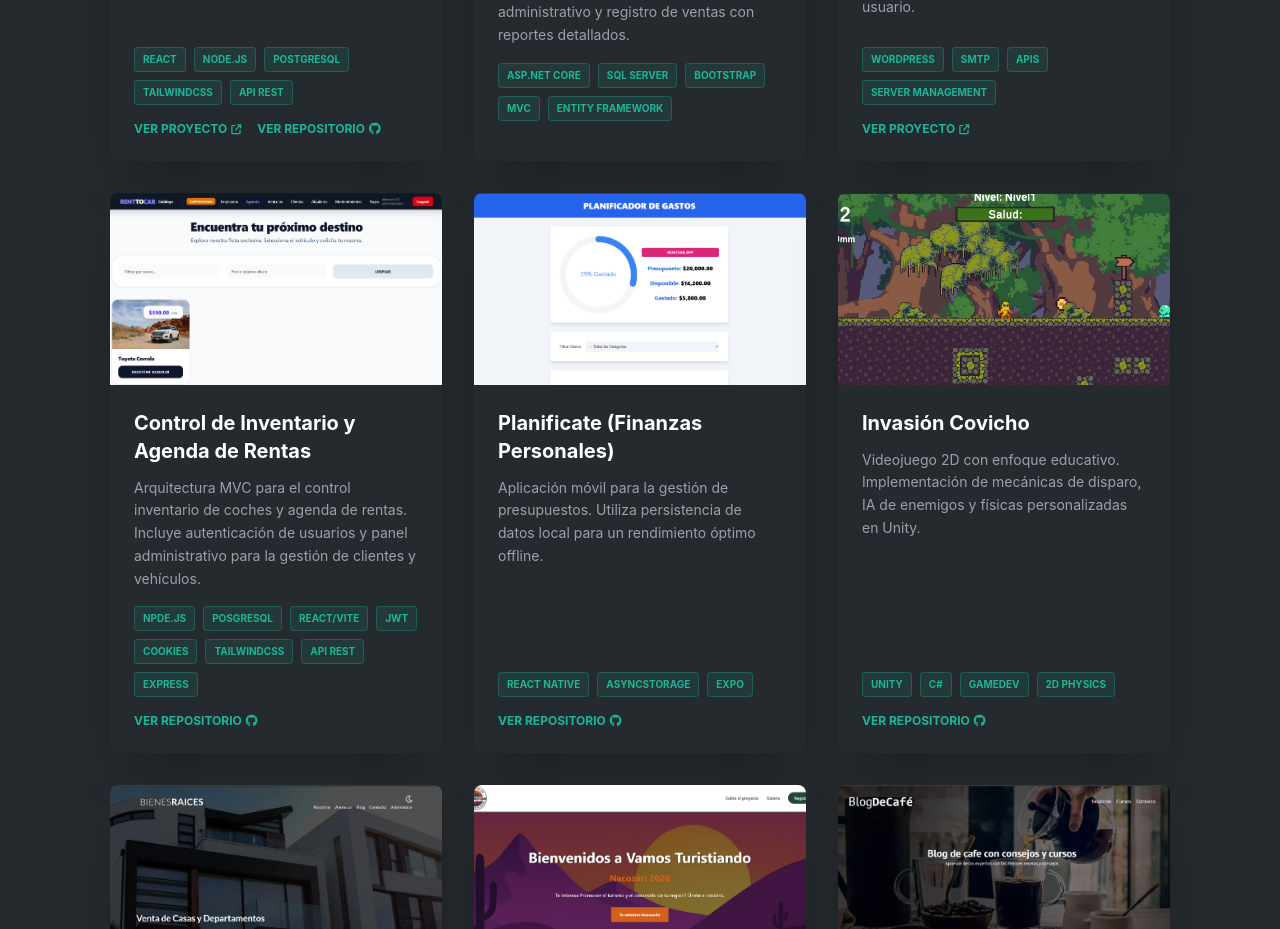
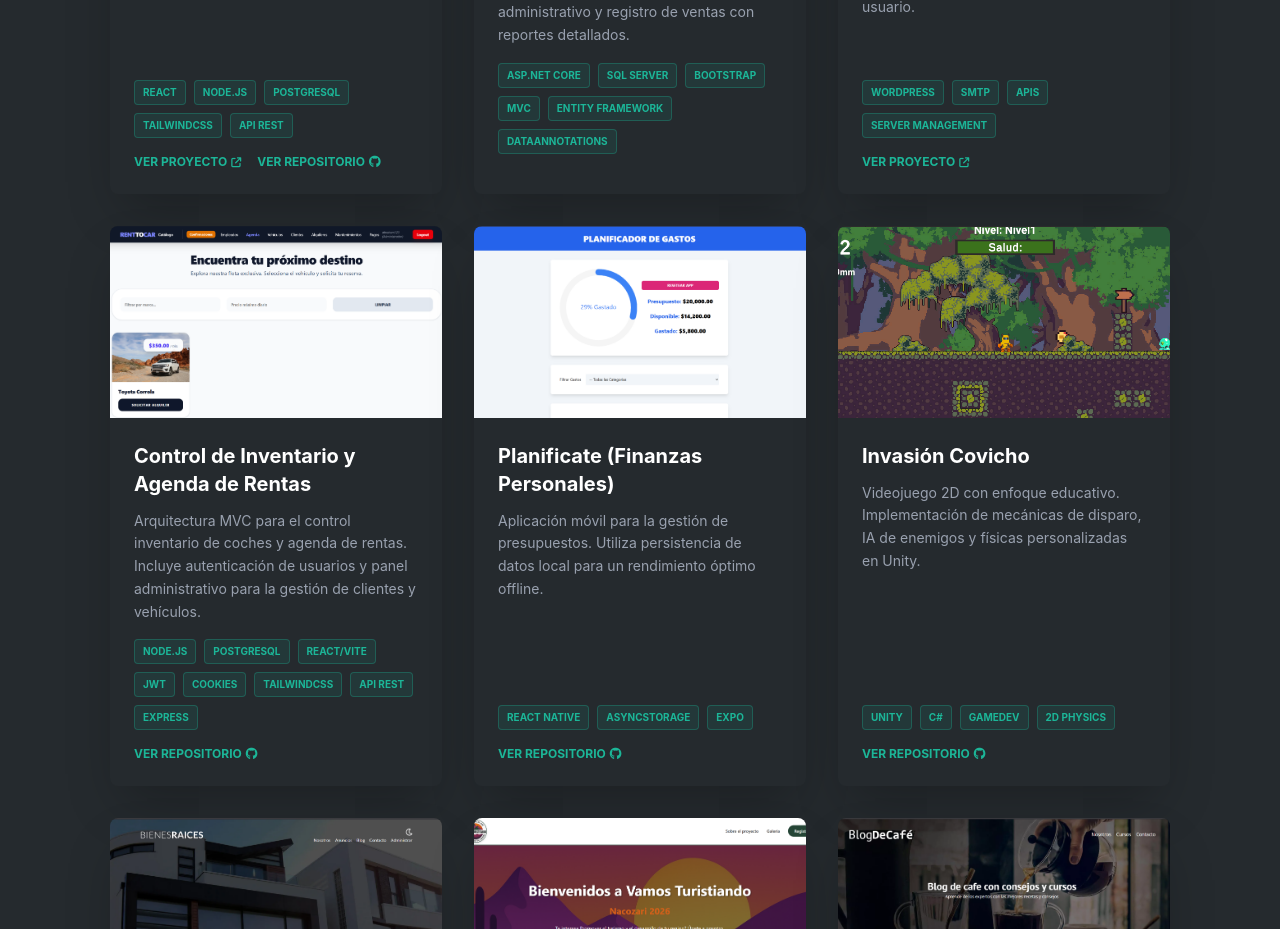
Before and after one commit to BamFavela17/Portafolio-AbrahamFavela, a React (Vite) app: page / in a window 1280 px wide. Shown: the part 4140-5069 px from the top of the page. Built offline with nearby package versions, Linux system fonts and the light colour scheme.

Commit message:
proyects

```diff
--- a/src/components/Projects.tsx
+++ b/src/components/Projects.tsx
@@ -29,7 +29,7 @@ const projects: ProjectItem[] = [
     url: "",
     Repo: "",
     image: "/img/ProyCahuamanta.png",
-    tags: ["ASP.NET Core", "SQL Server", "Bootstrap", "MVC", "Entity Framework"],
+    tags: ["ASP.NET Core", "SQL Server", "Bootstrap", "MVC", "Entity Framework","DataAnnotations"],
     category: "Sistemas",
   },
   {
@@ -49,7 +49,7 @@ const projects: ProjectItem[] = [
     url: "",
     Repo: "https://github.com/BamFavela17/rent_car_DA.git",
     image: "/img/RentCar.png",
-    tags: ["Npde.js", "PosgreSql", "React/vite", "JWT", "Cookies","TailwindCSS", "API Rest","Express"],
+    tags: ["Node.js", "PostgreSQL", "React/vite", "JWT", "Cookies","TailwindCSS", "API Rest","Express"],
     category: "Sistemas",
   },
   {
@@ -145,7 +145,7 @@ const Project: React.FC = () => {
 
   return (
     <section id="portfolio" className="py-20 bg-[#252a2e]">
-      <div className="max-w-[1100px] mx-auto px-5">
+      <div className="max-w-275 mx-auto px-5">
         <motion.h2
           initial={{ opacity: 0, y: -20 }}
           whileInView={{ opacity: 1, y: 0 }}
@@ -203,17 +203,17 @@ const Project: React.FC = () => {
                       className="w-full h-full object-cover transition-transform duration-500 hover:scale-110"
                     />
                   ) : (
-                    <div className="w-full h-full bg-gradient-to-br from-[#1CB698]/20 to-[#1e2326] flex items-center justify-center">
+                    <div className="w-full h-full bg-linear-to-br from-[#1CB698]/20 to-[#1e2326] flex items-center justify-center">
                       <i className="fa-solid fa-laptop-code text-5xl text-[#1CB698]"></i>
                     </div>
                   )}
                 </div>
 
-                <div className="p-6 flex flex-col flex-grow">
+                <div className="p-6 flex flex-col grow">
                   <h3 className="text-white text-xl font-bold mb-3">
                     {project.title}
                   </h3>
-                  <p className="text-gray-400 text-sm mb-4 leading-relaxed flex-grow">
+                  <p className="text-gray-400 text-sm mb-4 leading-relaxed grow">
                     {project.description}
                   </p>
 
```
